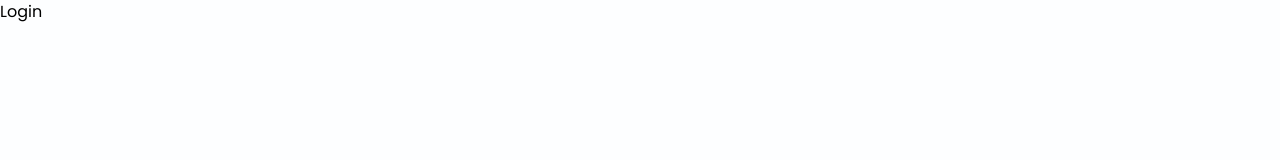
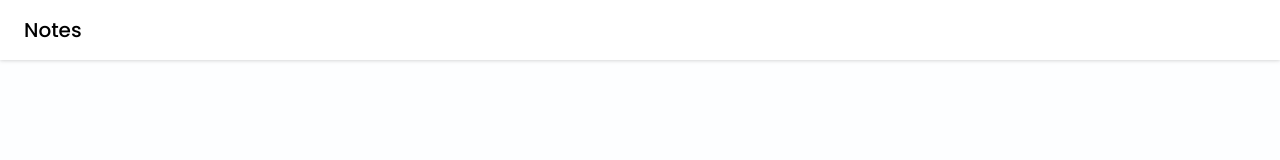
Before and after one commit to themistogenes/notes-app, a React (Vite) app in the folder frontend/: page /login in a window 1280 px wide. Shown: the top 160 px of the page. Built offline with nearby package versions, Linux system fonts and the light colour scheme.

Commit message:
create Navbar component

```diff
--- /dev/null
+++ b/frontend/src/components/Navbar/Navbar.jsx
@@ -0,0 +1,11 @@
+import React from 'react';
+
+const Navbar = () => {
+  return (
+    <div className="bg-white flex items-center justify-between px-6 py-2 drop-shadow">
+      <h2 className="text-xl font-medium text-black py-2">Notes</h2>
+    </div>
+  )
+}
+
+export default Navbar
--- a/frontend/src/pages/Login/Login.jsx
+++ b/frontend/src/pages/Login/Login.jsx
@@ -1,8 +1,11 @@
-import React from 'react'
+import React from 'react';
+import Navbar from '../../components/Navbar/Navbar';
 
 const Login = () => {
   return (
-    <div>Login</div>
+    <>
+      <Navbar />
+    </>
   )
 }
 
```
